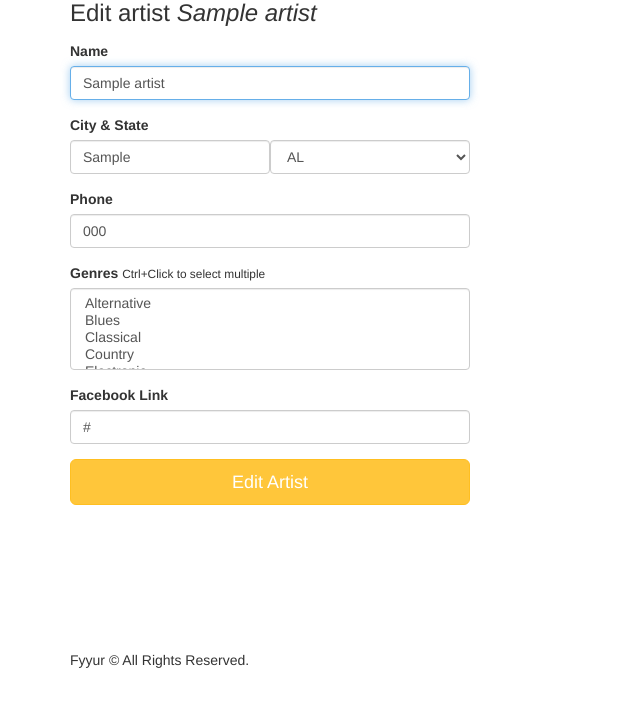
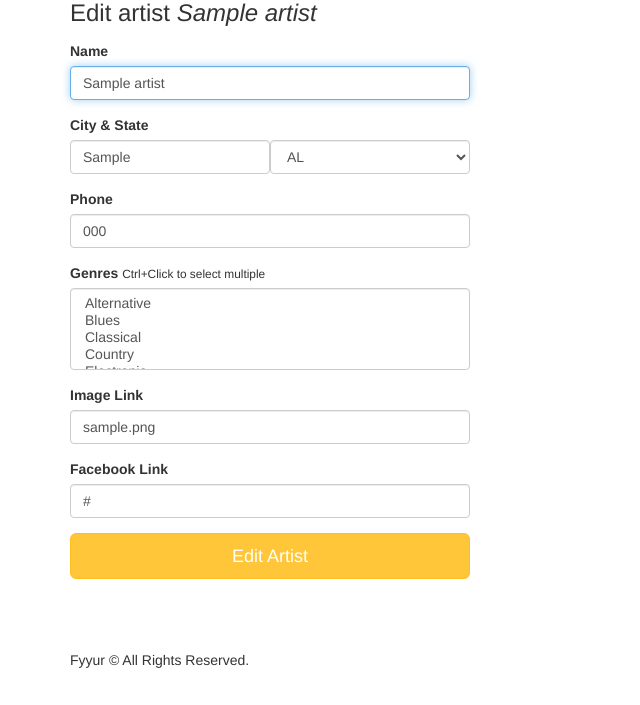
Before and after one commit to baher-zakhary/fyyur, a Flask app: page /artists/1/edit in a window 1280 px wide. Shown: the part 95-800 px from the top of the page, without its empty margins (0-640 px from the left). Run offline with Flask 2, Linux system fonts and the light colour scheme; tables that the repository leaves empty hold one stand-in row (values such as "Sample post"); some libraries are stand-ins or nearby versions.

Commit message:
Feat: edit_artist_submission() controller

```diff
--- a/app.py
+++ b/app.py
@@ -248,7 +248,28 @@ def edit_artist(artist_id):
 def edit_artist_submission(artist_id):
   # TODO: take values from the form submitted, and update existing
   # artist record with ID <artist_id> using the new attributes
-
+  print(request.form)
+  error = False
+  try:
+    artist = Artist.query.filter(Artist.id == artist_id).first()
+    artist.name = request.form['name']
+    artist.city = request.form['city']
+    artist.state = State.query.filter(State.name == request.form['state']).first()
+    artist.phone = request.form['phone']
+    artist.image_link = request.form['image_link']
+    artist.facebook_link = request.form['facebook_link']
+    artist.genres = Genre.query.filter(Genre.name.in_(request.form.getlist('genres'))).all()
+    db.session.commit()
+  except:
+    print(sys.exc_info())
+    error = True
+    db.session.rollback()
+  finally:
+    db.session.close()
+  if not error:
+    flash('Artist updated successfully')
+  else:
+    flash('Artist not updated')
   return redirect(url_for('show_artist', artist_id=artist_id))
 
 @app.route('/venues/<int:venue_id>/edit', methods=['GET'])
--- a/templates/forms/edit_artist.html
+++ b/templates/forms/edit_artist.html
@@ -28,6 +28,11 @@
       <small>Ctrl+Click to select multiple</small>
       {{ form.genres(class_ = 'form-control', placeholder='Genres, separated by commas', autofocus = true) }}
     </div>
+
+    <div class="form-group">
+      <label for="genres">Image Link</label>
+      {{ form.image_link(class_ = 'form-control', placeholder='http://', autofocus = true) }}
+    </div>
     <div class="form-group">
       <label for="genres">Facebook Link</label>
       {{ form.facebook_link(class_ = 'form-control', placeholder='http://', autofocus = true) }}
```
Lines whose indentation alone changed are shown as unchanged.
